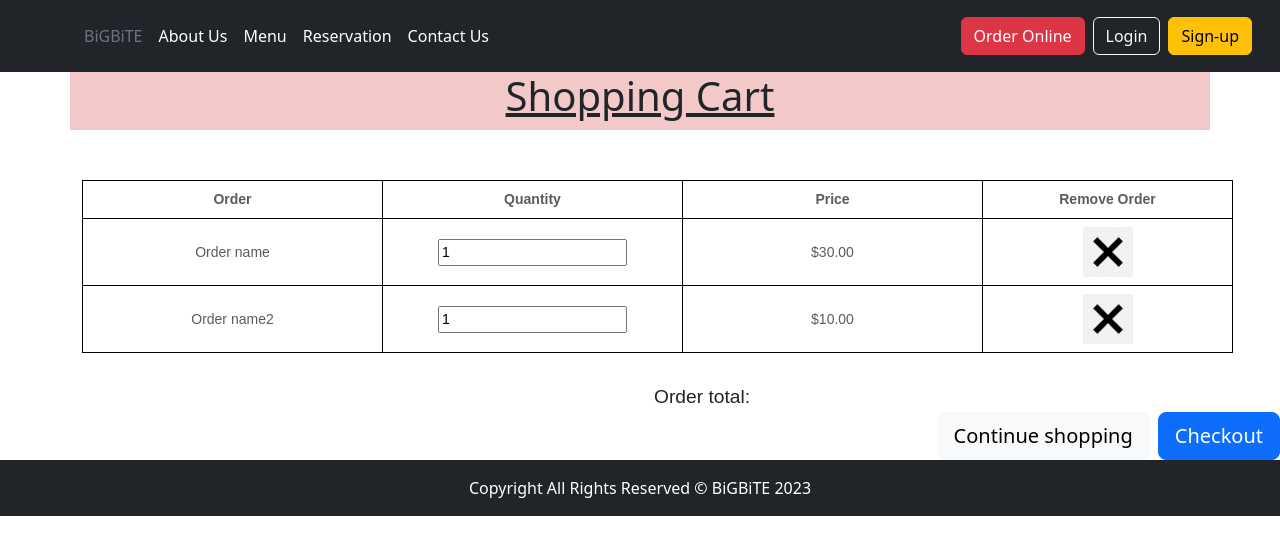
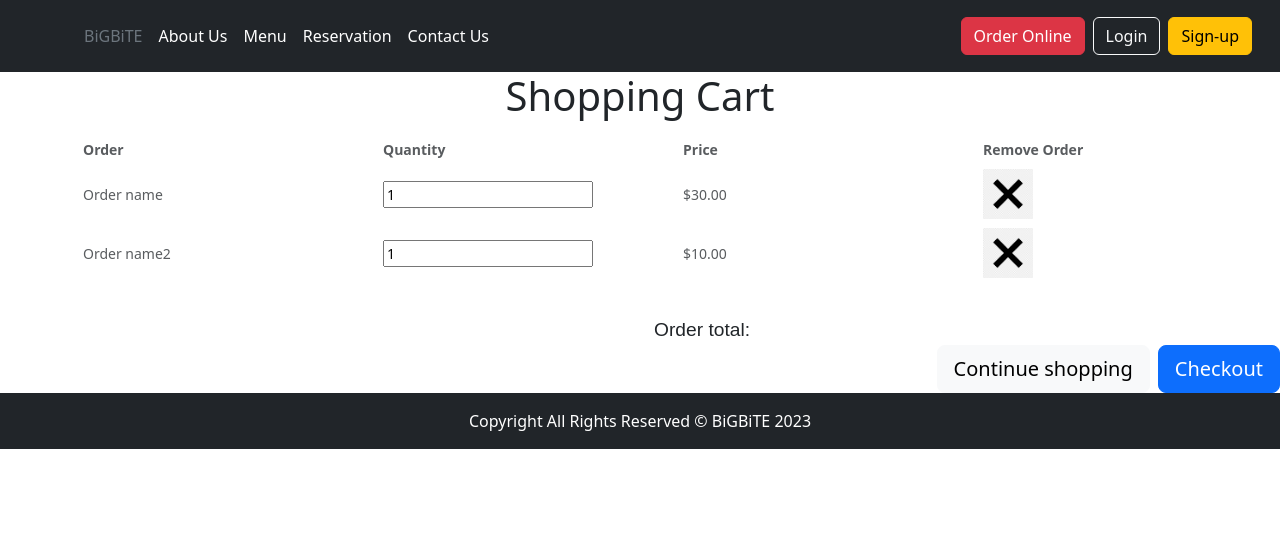
Before and after one commit to kitchPumpum/BigbiteRestaurent, an Angular app in the folder Frontend/: page /cart in a window 1280 px wide. Shown: the top 554 px of the page. Built offline with nearby package versions, Linux system fonts and the light colour scheme.

Commit message:
update cart

```diff
--- a/Frontend/src/app/cart/cart.component.css
+++ b/Frontend/src/app/cart/cart.component.css
@@ -1,29 +1,3 @@
-h1{
-  text-align: center;
-  text-decoration: underline;
-  margin: 0px 100px 50px 100px;
-  background-color: rgb(243, 200, 200);
-  padding-bottom: 2%;
-}
-  table {
-    font-family: arial, sans-serif;
-
-    width: 100%;
-  }
-
-  td, th {
-    border: 1px solid black;
-    text-align: center;
-    padding-top: 8px;
-    padding-bottom: 8px;
-
-  }
-
-body {
-
-
-  background-color: cornsilk;
-  }
 
 p{
   text-align: right;
```
Lines whose indentation alone changed are shown as unchanged.
